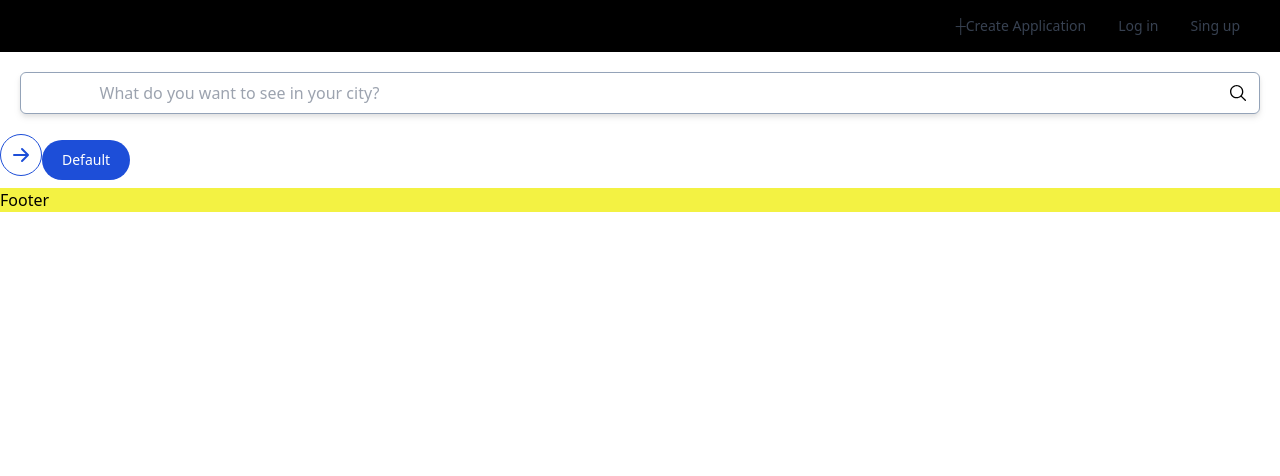
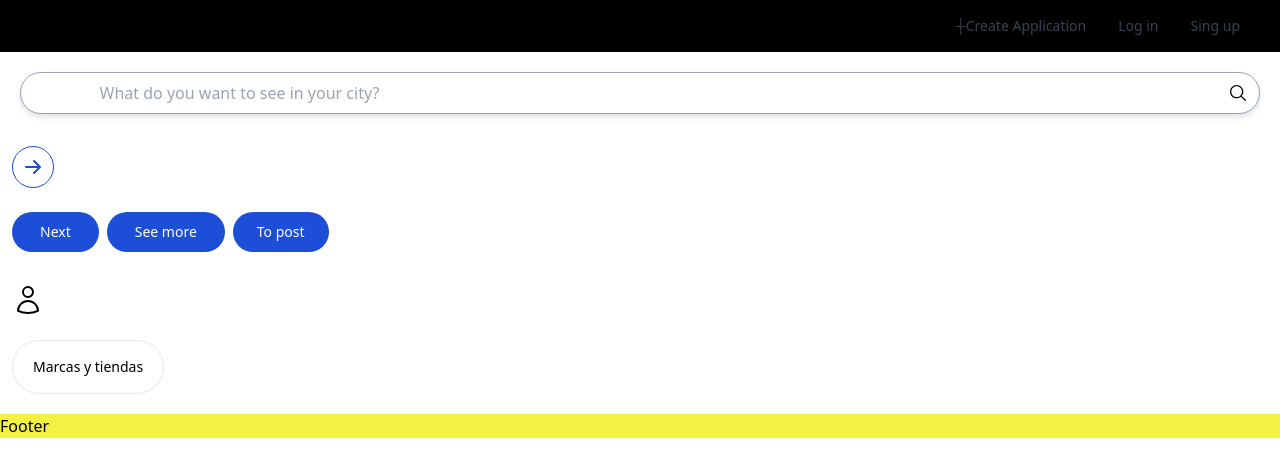
Before and after one commit to Juancho1952/ParaCuando_Codelopers, a Next.js app: page / in a window 1280 px wide. Shown: the top 476 px of the page. Built offline with nearby package versions, Linux system fonts and the light colour scheme.

Commit message:
Update Header.js

```diff
--- a/components/Header.js
+++ b/components/Header.js
@@ -4,7 +4,7 @@ export default function Header() {
       <div className="p-5">
         <label className="relative block">
           <input
-            className=" w-full bg-white placeholder:font-italitc border border-slate-400 drop-shadow-md rounded-md py-2 pl-3 pr-10 focus:outline-none"
+            className="w-full bg-white placeholder:font-italitc border border-slate-400 drop-shadow-md rounded-full py-2 pl-3 pr-10 focus:outline-none"
             placeholder="
                 What do you want to see in your city?"
             type="text"
@@ -26,6 +26,7 @@ export default function Header() {
         </label>
       </div>
 
+      <div className="p-3">
         <button
           type="button"
           className="text-blue-700 border border-blue-700 hover:bg-blue-700 hover:text-white focus:ring-4 focus:outline-none focus:ring-blue-300 font-medium rounded-full text-sm p-2.5 text-center inline-flex items-center dark:border-blue-500 dark:text-blue-500 dark:hover:text-white dark:focus:ring-blue-800"
@@ -37,16 +38,61 @@ export default function Header() {
             viewBox="0 0 20 20"
             xmlns="http://www.w3.org/2000/svg"
           >
-          <path d="M10.293 3.293a1 1 0 011.414 0l6 6a1 1 0 010 1.414l-6 6a1 1 0 01-1.414-1.414L14.586 11H3a1 1 0 110-2h11.586l-4.293-4.293a1 1 0 010-1.414z"></path>
+            <path
+              fillRule="evenodd"
+              d="M10.293 3.293a1 1 0 011.414 0l6 6a1 1 0 010 1.414l-6 6a1 1 0 01-1.414-1.414L14.586 11H3a1 1 0 110-2h11.586l-4.293-4.293a1 1 0 010-1.414z"
+              clipRule="evenodd"
+            ></path>
           </svg>
         </button>
+      </div>
 
+      <div className="p-3">
         <button
           type="button"
-        className="text-white bg-blue-700 hover:bg-blue-800 focus:outline-none focus:ring-4 focus:ring-blue-300 font-medium rounded-full text-sm px-5 py-2.5 text-center mr-2 mb-2 dark:bg-blue-600 dark:hover:bg-blue-700 dark:focus:ring-blue-800"
+          className="text-white bg-blue-700 hover:bg-blue-800 focus:outline-none focus:ring-4  font-medium rounded-full text-sm px-7 py-2.5 text-center mr-2 mb-2  "
         >
-        Default
+          Next
         </button>
+        <button
+          type="button"
+          className="text-white bg-blue-700 hover:bg-blue-800 focus:outline-none focus:ring-4  font-medium rounded-full text-sm px-7 py-2.5 text-center mr-2 mb-2  "
+        >
+          See more
+        </button>
+        <button
+          type="button"
+          className="text-white bg-blue-700 hover:bg-blue-800 focus:outline-none focus:ring-4  font-medium rounded-full text-sm px-6 py-2.5 text-center mr-2 mb-2  "
+        >
+          To post
+        </button>
+      </div>
+
+      <div className="p-3">
+        <svg
+          xmlns="http://www.w3.org/2000/svg"
+          fill="none"
+          viewBox="0 0 24 24"
+          strokeWidth={1.5}
+          stroke="currentColor"
+          className="bg-2 w-8 h-8"
+        >
+          <path
+            strokeLinecap="round"
+            strokeLinejoin="round"
+            d="M15.75 6a3.75 3.75 0 11-7.5 0 3.75 3.75 0 017.5 0zM4.501 20.118a7.5 7.5 0 0114.998 0A17.933 17.933 0 0112 21.75c-2.676 0-5.216-.584-7.499-1.632z"
+          />
+        </svg>
+      </div>
+
+      <div className="p-3">
+        <button
+          type="button"
+          className="py-4 px-5 mr-2 mb-2 text-sm font-medium bg-white rounded-full border border-gray-200 hover:bg-gray-100 hover:text-blue-700 focus:z-10 focus:ring-4 focus:ring-gray-200"
+        >
+          Marcas y tiendas
+        </button>
+      </div>
     </>
   );
 }
```
Lines whose indentation alone changed are shown as unchanged.
